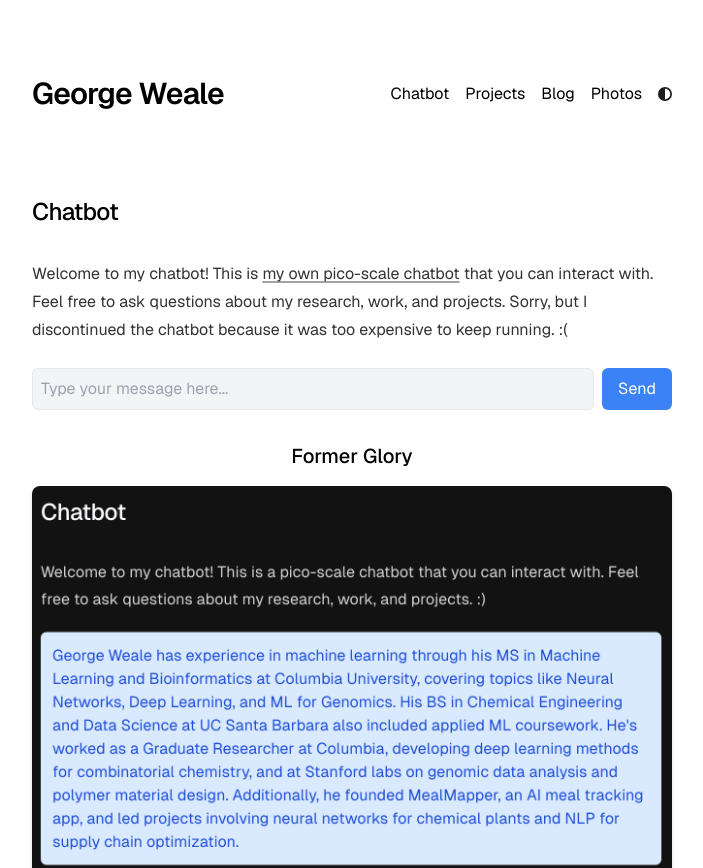
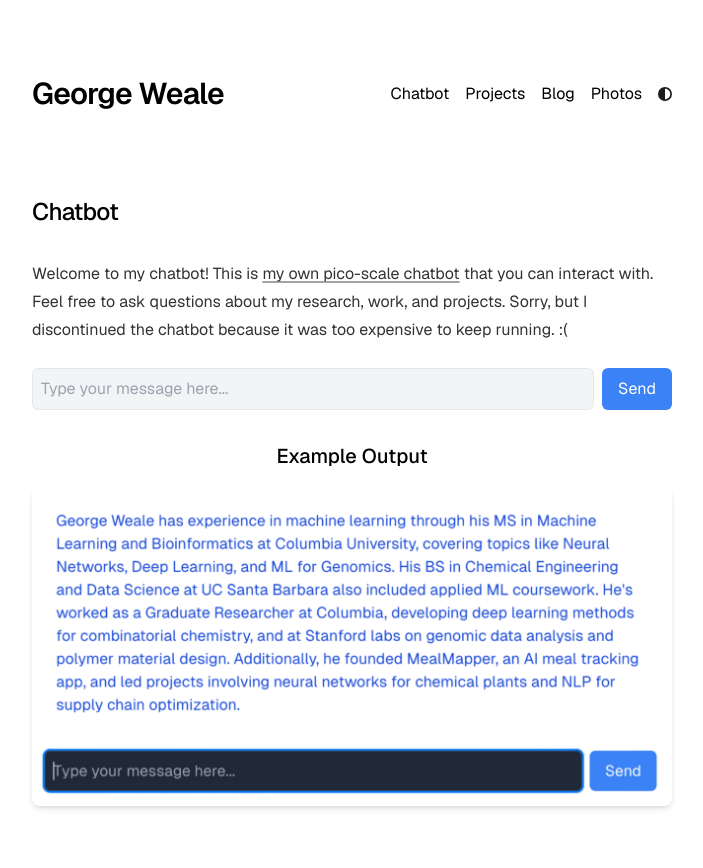
Before and after one commit to GWeale/georgeweale_port, a Next.js app: page /chatbot in a window 1280 px wide. Shown: the top 868 px of the page, without its empty margins (288-991 px from the left). Built offline with nearby package versions, Linux system fonts and the light colour scheme.

Commit message:
added chatbot page

```diff
--- a/app/chatbot/page.tsx
+++ b/app/chatbot/page.tsx
@@ -57,10 +57,10 @@ export default function Chatbot() {
 
 
      <div className="mt-8 flex flex-col items-center">
-       <h2 className="text-xl font-medium mb-4">Former Glory</h2>
+       <h2 className="text-xl font-medium mb-4">Example Output</h2>
        <img
          src="/photos/chatbot-screenshot.png"
-         alt="It was so beautiful"
+         alt=""
          className="rounded-lg shadow-md w-full max-w-2xl"
        />
      </div>
--- a/app/page.tsx
+++ b/app/page.tsx
@@ -38,10 +38,10 @@ export default function Page() {
           .
         </p>
         <p>
-          I recently built a pico scale chatbot with (no API calls!) that you can interact with to ask about my research, work, and projects. Check it out
+          I recently built a pico scale chatbot wrapped in flask and hosted on AWS. Interact with it to learn about my research, work, and projects. Check it out
           <a
             target="_blank"
-            href="YOUR_CHATBOT_URL_HERE"
+            href="georgeweale.com/chatbot"
             className="ml-1"
           >
             here
```
Also changed, not shown: public/photos/chatbot-screenshot.png.
